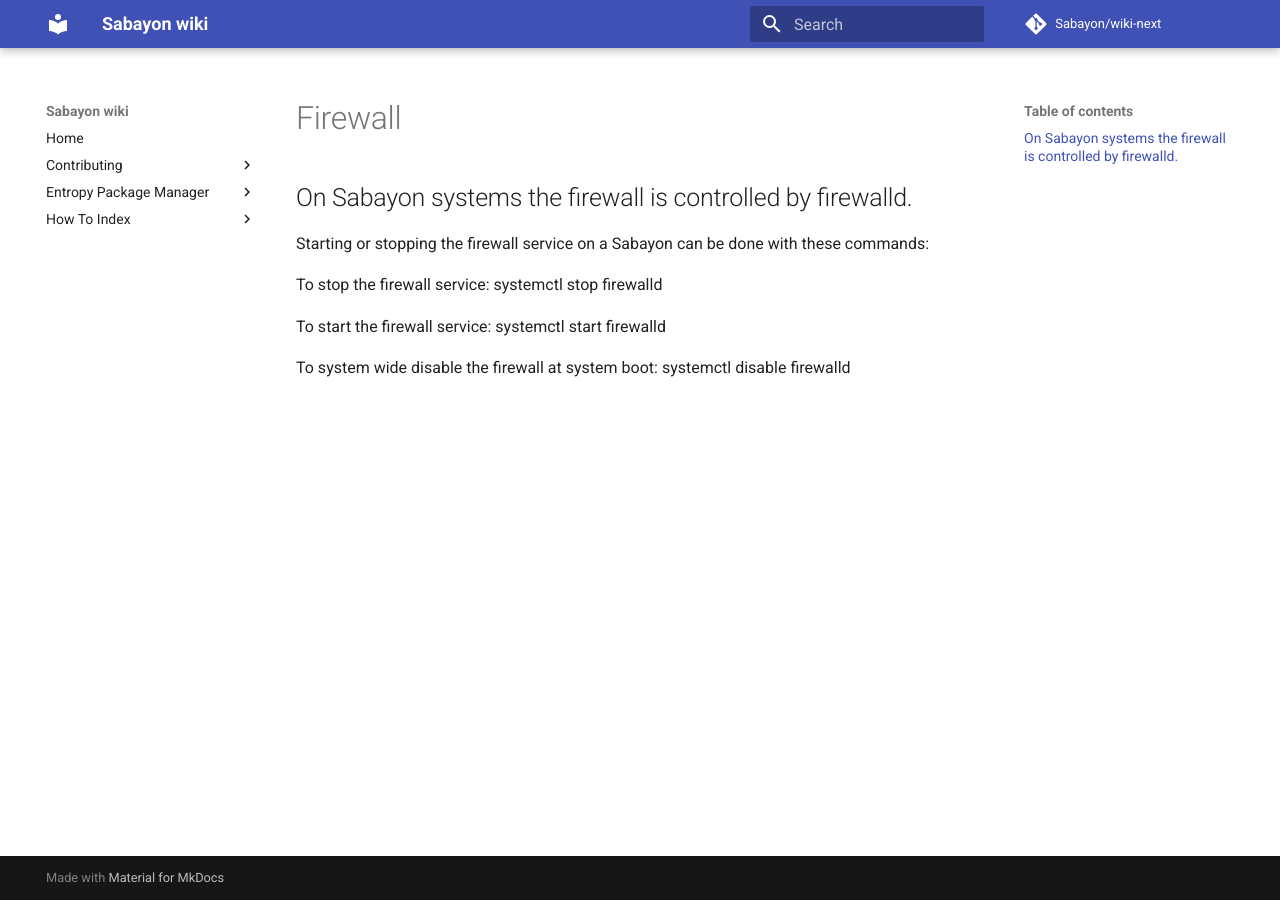
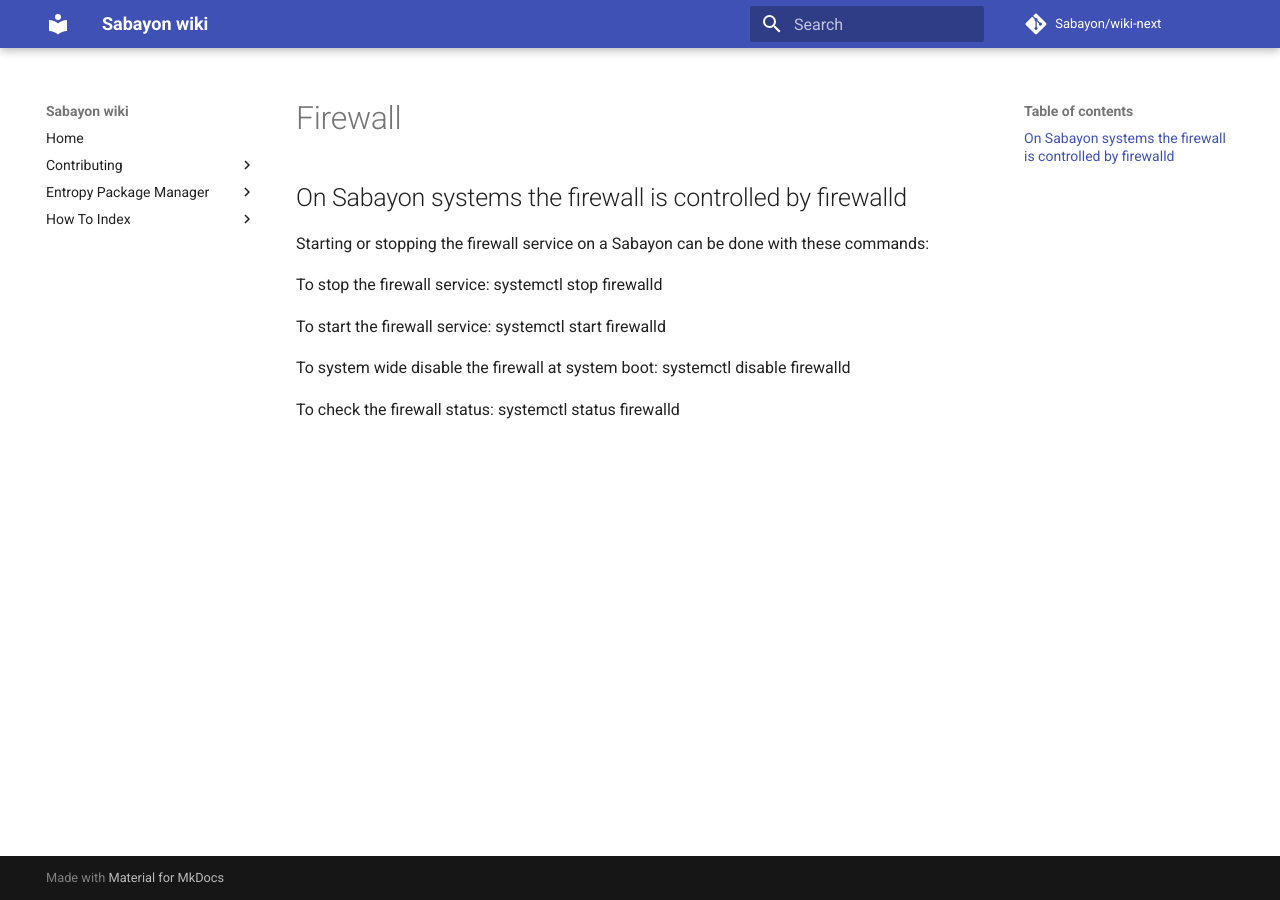
Before and after one commit to Sabayon/wiki-next, an MkDocs documentation site: the page built from docs/articles/firewall.md, in a window 1280 px wide. Built offline with MkDocs 1.6.1 and Material for MkDocs 9.7.7, drawn with Linux system fonts in a browser that asks for light colours; comment, search, counter and statistics services are not loaded; old or Windows-style settings are respelled for this version of MkDocs.

Commit message:
Update firewall.md

```diff
--- a/docs/articles/firewall.md
+++ b/docs/articles/firewall.md
@@ -1,4 +1,4 @@
-## On Sabayon systems the firewall is controlled by firewalld.
+## On Sabayon systems the firewall is controlled by firewalld
 
 Starting or stopping the firewall service on a Sabayon can be done with these commands:
 
@@ -10,3 +10,6 @@
 
 To system wide disable the firewall at system boot:
   systemctl disable firewalld
+
+To check the firewall status:
+  systemctl status firewalld
```
